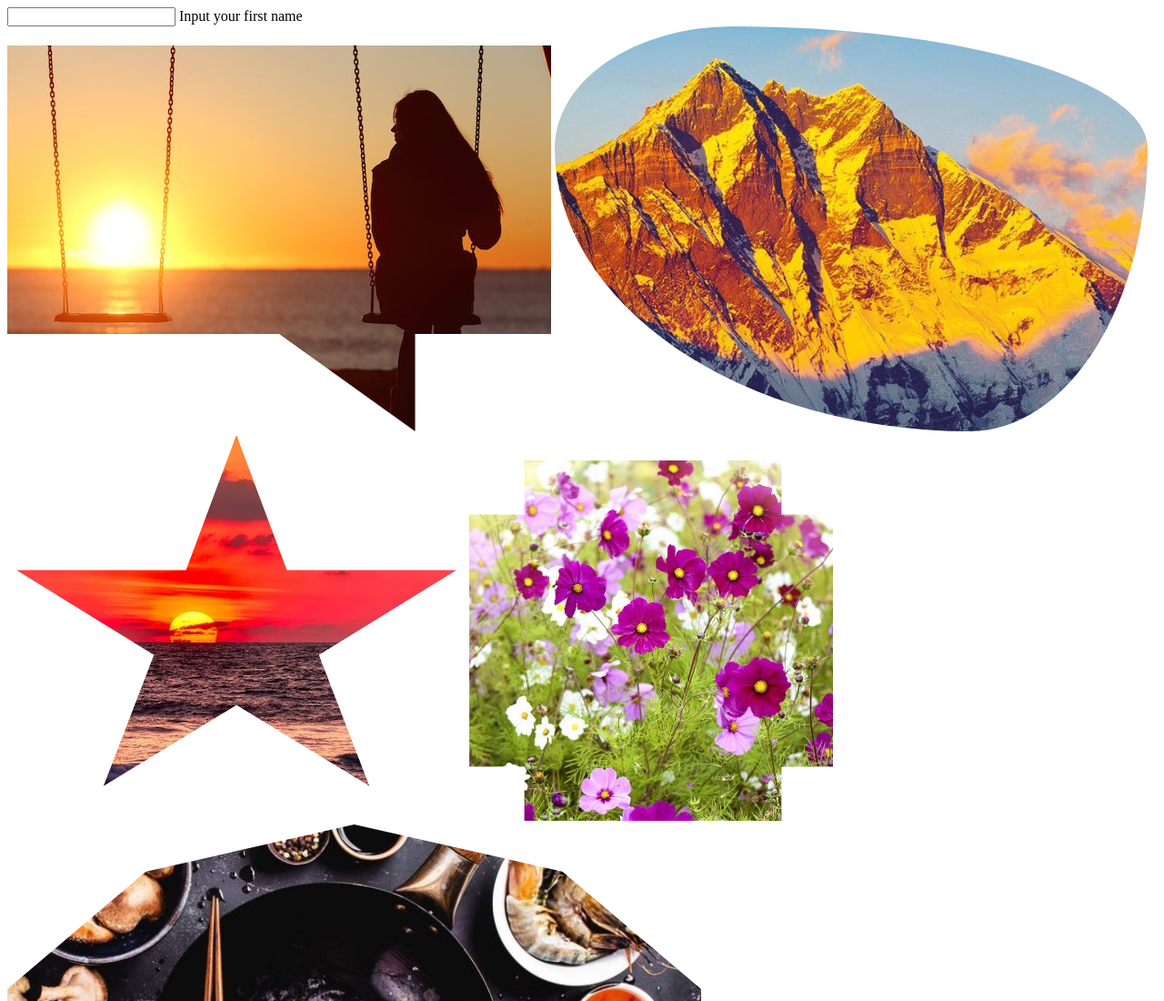
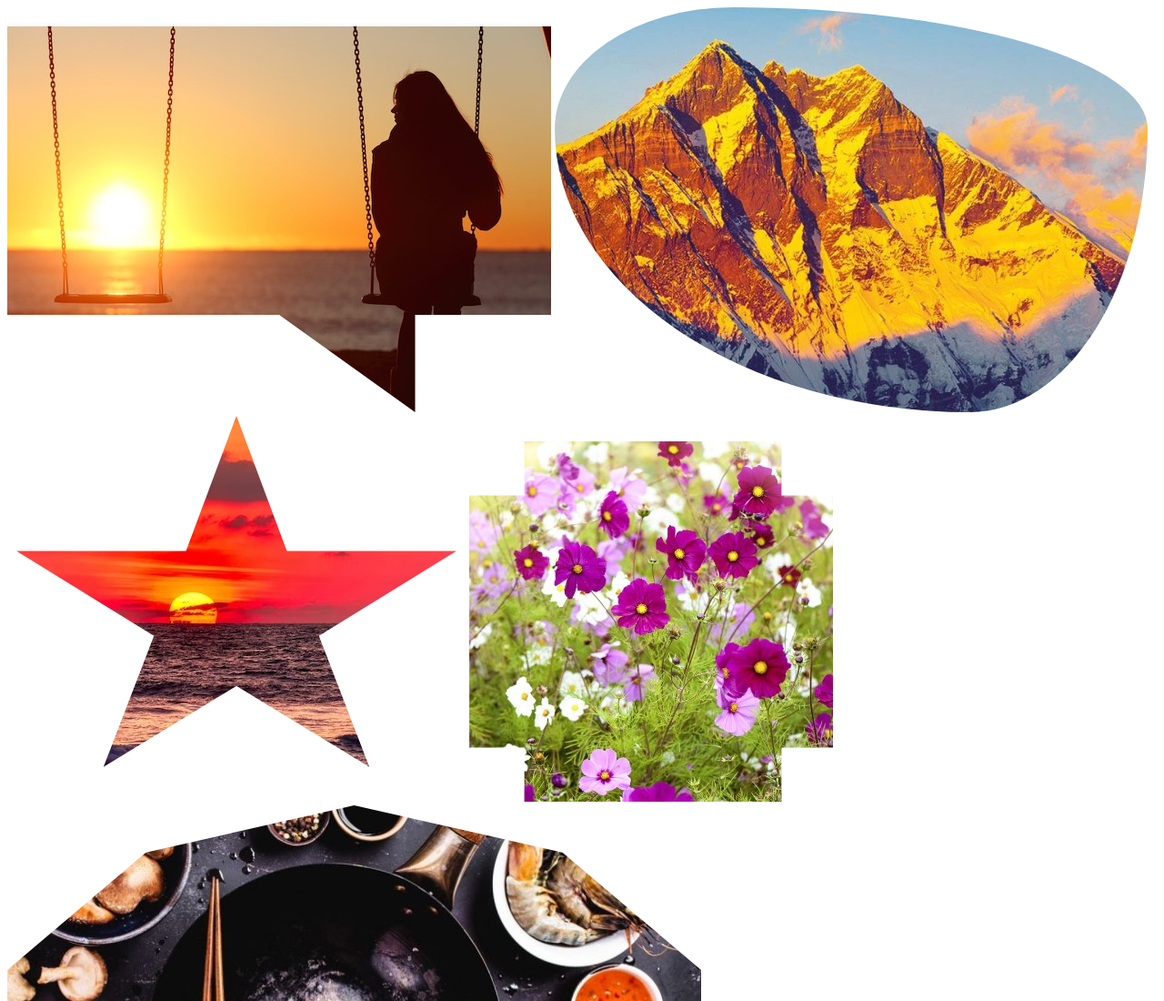
Before and after one commit to MurimiCaroline/Fun_with_web, a plain HTML site: page index.html in a window 1280 px wide. Shown: the top 1100 px of the page at 91% size. Drawn offline with Linux system fonts and the light colour scheme.

Commit message:
making a change

```diff
--- a/index.html
+++ b/index.html
@@ -8,11 +8,6 @@
     <link rel="stylesheet" href="index.css">
 </head>
 <body>
-    <form action="pist">
-        <input type="text">
-        <label for="First Name">Input your first name</label>
-
-    </form>
     <img class="image4" src="lonevibe.jpg" alt="a person seated alone on a swing">
    <img class="image1" src="mountain.jpg.png" alt="this is a picture of a mountain">
    <img class="image2" src="sunset.jpg" alt="evening view of the sun as it is setting.">
```
